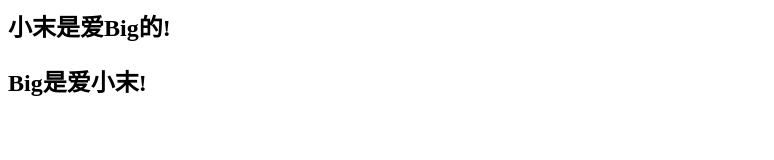
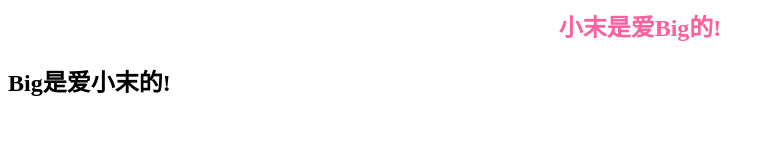
Before and after one commit to EnderMo/me.vertexstudio.xyz, a plain HTML site: page Big/love.html in a window 1280 px wide. Shown: the whole page, without its empty margins (0-774 px from the left). Drawn offline with Linux system fonts and the light colour scheme.

Commit message:
Update love.html

```diff
--- a/Big/love.html
+++ b/Big/love.html
@@ -2,7 +2,7 @@
 <head>
 </head>
 <body>
-<h2>小末是爱Big的!</h2>
-<h2>Big是爱小末!</h2>
+<center><h2 style="Color:#FB609F;">小末是爱Big的!</h2></center>
+<centre><h2>Big是爱小末的!</h2></center>
 </body>
 </html>
```
